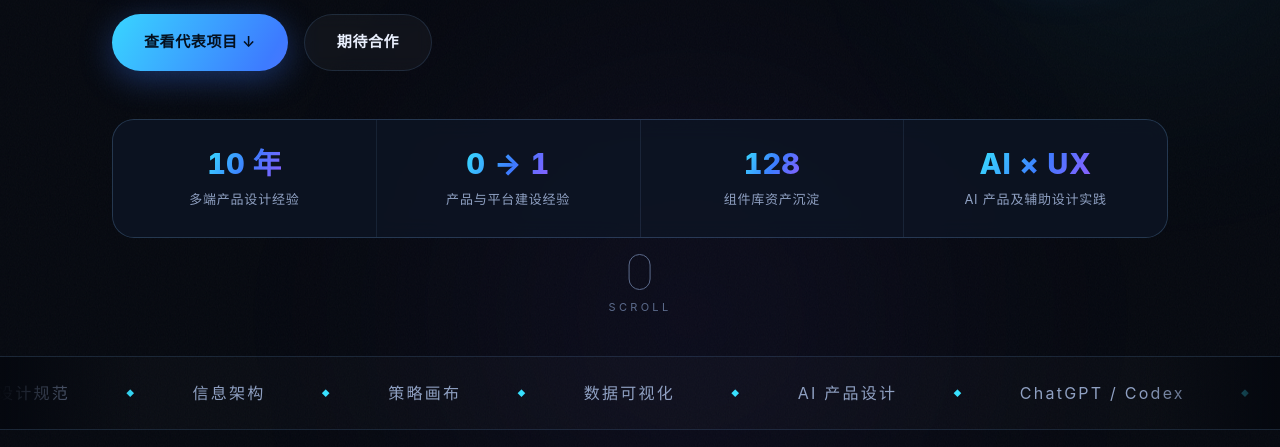
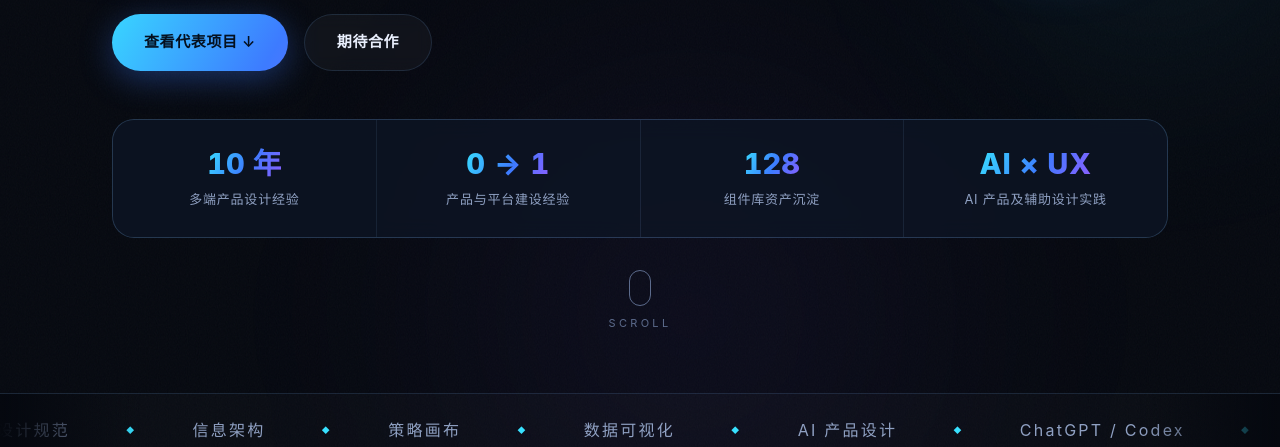
Before and after one commit to jingjingtu/shijingya-ux-resume, a plain HTML site: page index.html in a window 1280 px wide. Shown: the part 511-958 px from the top of the page. Drawn offline with Linux system fonts and the light colour scheme.

Commit message:
fix: hero as two-row grid so scroll hint can never overlap stats

```diff
--- a/index.html
+++ b/index.html
@@ -84,7 +84,7 @@ main{position:relative;z-index:2}
 .sidenav a.active .label{opacity:1;transform:none}
 
 /* ---------- hero ---------- */
-.hero{min-height:100svh;display:flex;flex-direction:column;justify-content:center;position:relative;padding:120px 32px 132px}
+.hero{min-height:100svh;display:grid;grid-template-rows:1fr auto;position:relative;padding:120px 32px 60px}
 .hero-row{display:flex;align-items:center;justify-content:space-between;gap:56px}
 .hero-left{flex:1;min-width:0}
 .hero-kicker{display:inline-flex;align-items:center;gap:10px;font-size:13px;letter-spacing:.35em;color:var(--cyan);text-transform:uppercase;margin-bottom:26px}
@@ -144,7 +144,7 @@ main{position:relative;z-index:2}
   border-radius:100px;padding:7px 16px;font-size:12.5px;display:flex;gap:8px;align-items:center;
   box-shadow:var(--shadow);color:var(--txt);white-space:nowrap;backdrop-filter:blur(8px);
 }
-.scroll-hint{position:absolute;bottom:46px;left:50%;transform:translateX(-50%);display:flex;flex-direction:column;align-items:center;gap:8px;color:var(--txt-faint);font-size:11px;letter-spacing:.3em}
+.scroll-hint{justify-self:center;display:flex;flex-direction:column;align-items:center;gap:8px;color:var(--txt-faint);font-size:11px;letter-spacing:.3em;margin-top:32px}
 .scroll-hint .wheel{width:22px;height:36px;border:1.5px solid var(--txt-faint);border-radius:12px;position:relative}
 .scroll-hint .wheel::after{content:"";position:absolute;left:50%;top:7px;width:3px;height:7px;border-radius:2px;background:var(--cyan);transform:translateX(-50%);animation:wheel 1.8s infinite}
 @keyframes wheel{0%{opacity:1;top:7px}70%{opacity:0;top:20px}100%{opacity:0;top:7px}}
@@ -378,11 +378,10 @@ footer{border-top:1px solid var(--line);padding:34px 0;text-align:center;color:v
   .wrap{padding:0 22px}
   section{padding:80px 0}
 }
-/* 矮视口：压缩首屏上下留白，让指标区与 SCROLL 提示不重叠、且提示仍在首屏可见 */
+/* 矮视口：压缩首屏上留白，让内容与 SCROLL 提示尽量同屏 */
 @media (max-height:900px) and (min-width:901px){
-  .hero{padding-top:104px;padding-bottom:118px}
+  .hero{padding-top:104px}
   .stats{margin-top:48px}
-  .scroll-hint{bottom:38px}
 }
 @media print{
   /* ---- 打印 / PDF 导出：与网页一致的深色科技风 ---- */
```
